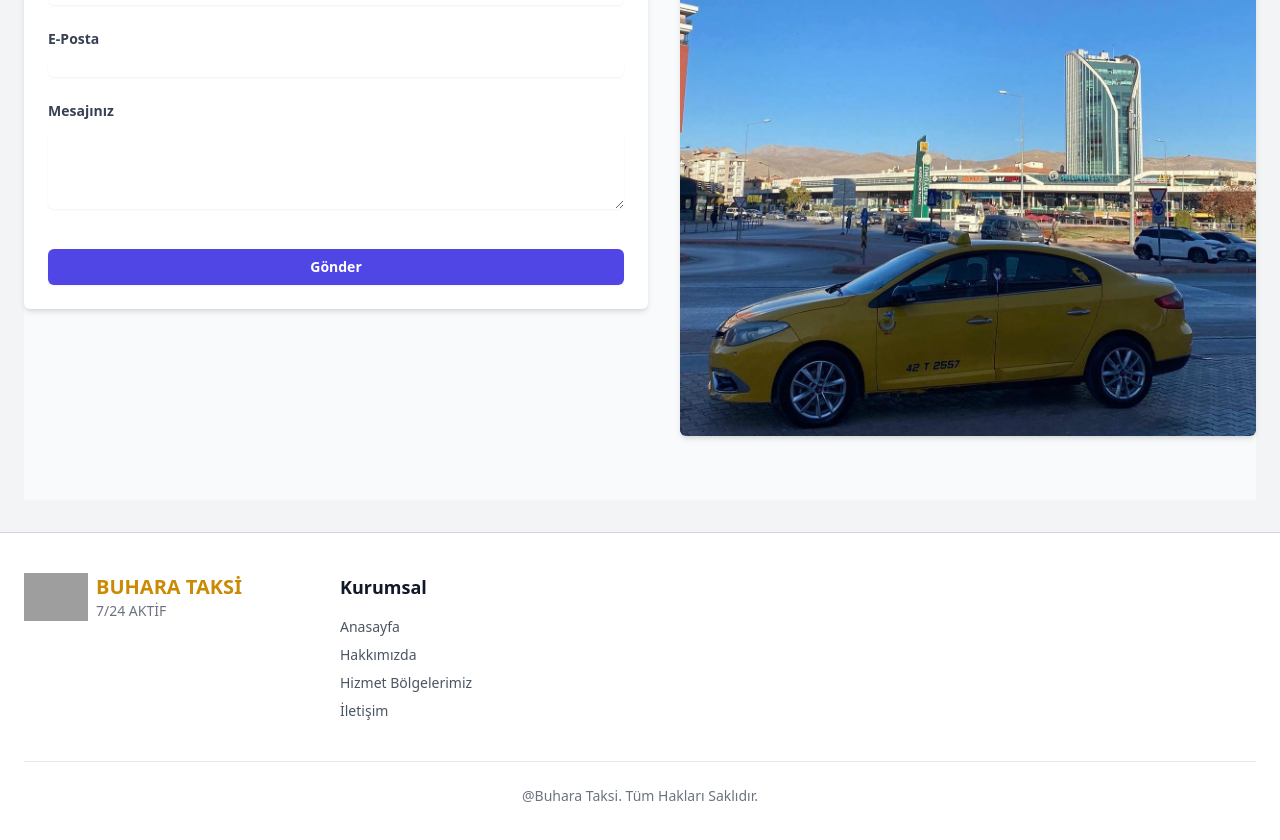
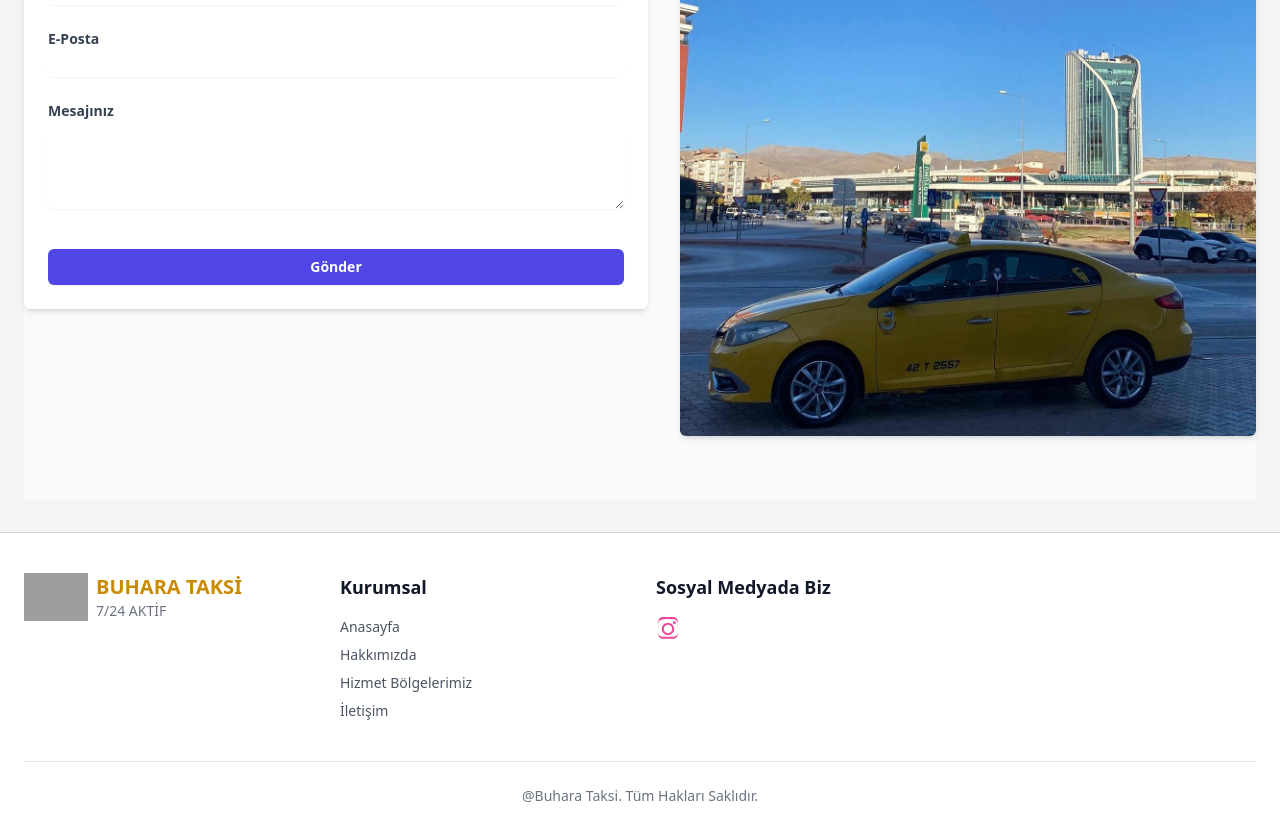
Before and after one commit to haticenurt/my-first-website, a React (Vite) app: page /iletisim in a window 1280 px wide. Shown: the part 963-1803 px from the top of the page. Built offline with nearby package versions, Linux system fonts and the light colour scheme; grey boxes are pictures that could not be loaded.

Commit message:
formspree was added

```diff
--- a/src/layouts/main/index.jsx
+++ b/src/layouts/main/index.jsx
@@ -181,6 +181,32 @@ export default function MainLayout() {
                 </li>
               </ul>
             </div>
+            <div className="col-span-1">
+              <h3 className="font-semibold text-lg text-gray-900">
+                Sosyal Medyada Biz
+              </h3>
+              <div className="flex space-x-4 mt-4">
+                <a
+                  href="https://www.instagram.com/42t2557/"
+                  target="_blank"
+                  rel="noopener noreferrer"
+                  className="text-gray-600 hover:text-gray-800"
+                  aria-label="Instagram"
+                >
+                  <svg
+  xmlns="http://www.w3.org/2000/svg"
+  viewBox="0 0 24 24"
+  class="w-6 h-6 text-pink-500 hover:text-blue-300"
+  fill="currentColor"
+>
+  <path
+    d="M12 2.163c3.204 0 3.584.012 4.85.07 1.366.062 2.633.34 3.608 1.315.975.975 1.253 2.242 1.315 3.608.058 1.266.07 1.645.07 4.85s-.012 3.584-.07 4.85c-.062 1.366-.34 2.633-1.315 3.608-.975.975-2.242 1.253-3.608 1.315-1.266.058-1.645.07-4.85.07s-3.584-.012-4.85-.07c-1.366-.062-2.633-.34-3.608-1.315-.975-.975-1.253-2.242-1.315-3.608-.058-1.266-.07-1.645-.07-4.85s.012-3.584.07-4.85c.062-1.366.34-2.633 1.315-3.608C5.767 2.503 7.034 2.225 8.4 2.163c1.266-.058 1.645-.07 4.85-.07zm0-2.163C8.756 0 8.331.014 7.052.072 5.773.13 4.563.397 3.513 1.447 2.463 2.497 2.196 3.707 2.138 4.986c-.058 1.279-.072 1.695-.072 4.948s.014 3.678.072 4.948c.058 1.279.325 2.489 1.375 3.539 1.05 1.05 2.26 1.317 3.539 1.375 1.27.058 1.695.072 4.948.072s3.678-.014 4.948-.072c1.279-.058 2.489-.325 3.539-1.375 1.05-1.05 1.317-2.26 1.375-3.539.058-1.27.072-1.695.072-4.948s-.014-3.678-.072-4.948c-.058-1.279-.325-2.489-1.375-3.539-1.05-1.05-2.26-1.317-3.539-1.375-1.27-.058-1.695-.072-4.948-.072zm0 5.838c-3.403 0-6.162 2.76-6.162 6.162s2.76 6.162 6.162 6.162 6.162-2.76 6.162-6.162-2.76-6.162-6.162-6.162zm0 10.324c-2.295 0-4.162-1.867-4.162-4.162s1.867-4.162 4.162-4.162 4.162 1.867 4.162 4.162-1.867 4.162-4.162 4.162zm6.406-11.845c-.796 0-1.443.647-1.443 1.443s.647 1.443 1.443 1.443 1.443-.647 1.443-1.443-.647-1.443-1.443-1.443z"
+  />
+</svg>
+
+                </a>
+              </div>
+            </div>
           </div>
           <div className="border-t border-gray-200 mt-10 pt-6 text-center text-sm text-gray-500">
             @Buhara Taksi. Tüm Hakları Saklıdır.
--- a/src/pages/iletisim/index.jsx
+++ b/src/pages/iletisim/index.jsx
@@ -50,16 +50,21 @@ export default function Iletisim() {
       <main className="container mx-auto py-16 flex flex-wrap items-start gap-8">
         {/* Sol Taraf: Form */}
         <div className="flex-1 bg-white p-6 shadow-md rounded-md">
-          <form action="#" method="POST" className="grid grid-cols-1 gap-6">
+        <form
+  action="https://formspree.io/f/mkggdzdv"
+  method="POST"
+  className="grid grid-cols-1 gap-6"
+>
   <div>
     <label htmlFor="first-name" className="block text-sm font-semibold text-gray-700">
       Ad
     </label>
     <input
       id="first-name"
-                name="first-name"
+      name="firstName"
       type="text"
       className="mt-2 block w-full rounded-md border-gray-300 shadow-sm focus:border-indigo-500 focus:ring-indigo-500 sm:text-sm"
+      required
     />
   </div>
   <div>
@@ -68,9 +73,10 @@ export default function Iletisim() {
     </label>
     <input
       id="last-name"
-                name="last-name"
+      name="lastName"
       type="text"
       className="mt-2 block w-full rounded-md border-gray-300 shadow-sm focus:border-indigo-500 focus:ring-indigo-500 sm:text-sm"
+      required
     />
   </div>
   <div>
@@ -82,6 +88,7 @@ export default function Iletisim() {
       name="email"
       type="email"
       className="mt-2 block w-full rounded-md border-gray-300 shadow-sm focus:border-indigo-500 focus:ring-indigo-500 sm:text-sm"
+      required
     />
   </div>
   <div>
@@ -93,6 +100,7 @@ export default function Iletisim() {
       name="message"
       rows={4}
       className="mt-2 block w-full rounded-md border-gray-300 shadow-sm focus:border-indigo-500 focus:ring-indigo-500 sm:text-sm"
+      required
     />
   </div>
   <button
@@ -102,6 +110,7 @@ export default function Iletisim() {
     Gönder
   </button>
 </form>
+
         </div>
 
         {/* Sağ Taraf: Fotoğraf */}
```
Lines whose indentation alone changed are shown as unchanged.
